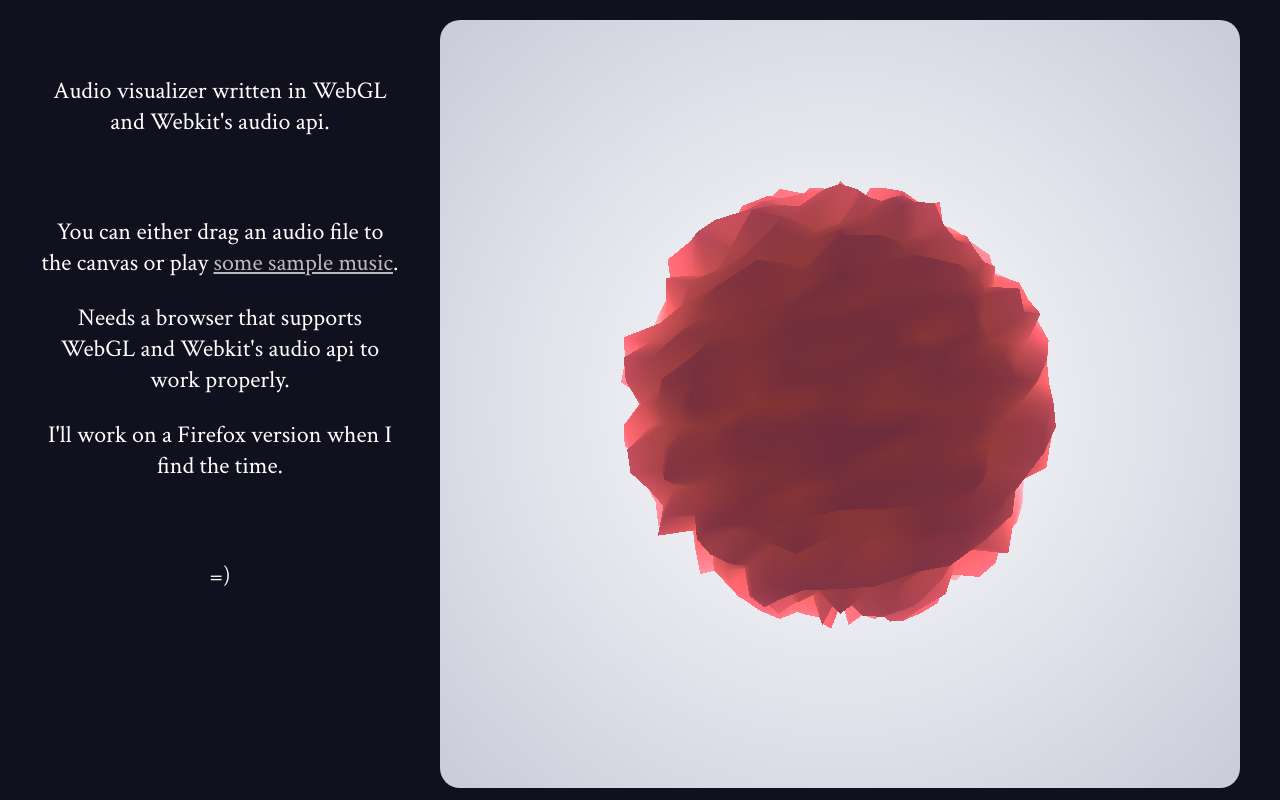
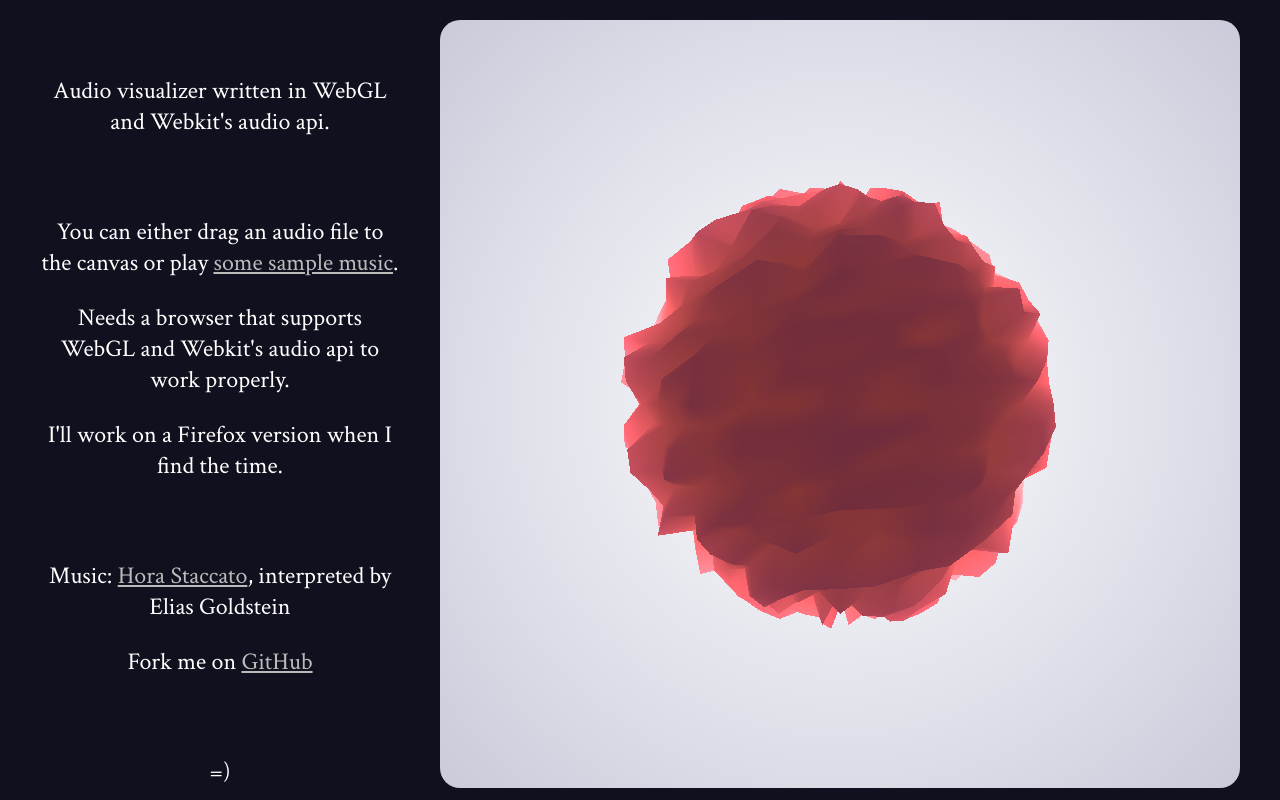
Before and after one commit to krevert/Algorhythm, a plain HTML site: page pages/maggot.html in a window 1280 px wide. Drawn offline with Linux system fonts and the light colour scheme.

Commit message:
Add information text

```diff
--- a/pages/maggot.html
+++ b/pages/maggot.html
@@ -126,6 +126,9 @@
         <p>You can either drag an audio file to the canvas or play <a id="sampleMusicLink">some sample music</a>.</p>
         <p>Needs a browser that supports WebGL and Webkit's audio api to work properly.</p>
         <p>I'll work on a Firefox version when I find the time.</p><br>
+        <p>Music: <a href="http://en.wikipedia.org/wiki/Hora_staccato">Hora Staccato</a>, interpreted by Elias Goldstein<p>
+        <p> Fork me on <a href="https://github.com/krevert/Algorhythm">GitHub</a></p>
+        <br>
         <p>=)</p>
     </div>
     <div id="renderArea">
```
